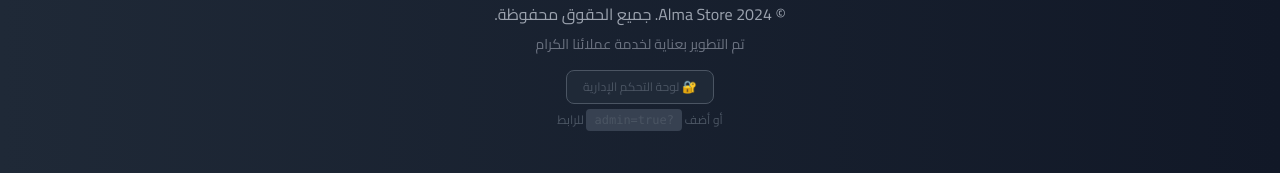
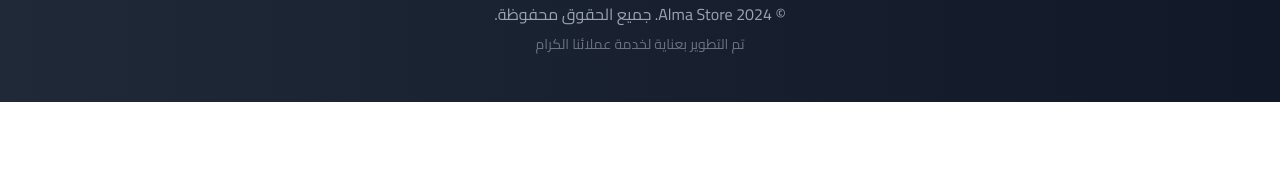
Before and after one commit to alaa8ali/alma-store, a React (Vite) app: page / in a window 1280 px wide. Shown: the part 1936-2109 px from the top of the page. After the commit the page ends 2038 px from the top, so only its background shows below. Built offline with nearby package versions, Linux system fonts and the light colour scheme.

Commit message:
Update App.tsx

```diff
--- a/src/App.tsx
+++ b/src/App.tsx
@@ -41,16 +41,13 @@
     checkAuth();
   }, [checkAuth]);
 
-  // Check for admin access from URL or localStorage
+  // Check for admin access ONLY from URL parameter (hidden method)
   useEffect(() => {
     const urlParams = new URLSearchParams(window.location.search);
-    const adminParam = urlParams.get('admin');
-    const adminFromStorage = localStorage.getItem('alma_show_admin');
-
-    if (adminParam === 'true' || adminFromStorage === 'true') {
+    if (urlParams.get('admin') === 'true') {
       setCurrentPage('admin');
-      // Store in localStorage so it persists
-      localStorage.setItem('alma_show_admin', 'true');
+      // Clean URL to hide the parameter
+      window.history.replaceState({}, document.title, window.location.pathname);
     }
   }, []);
 
@@ -129,7 +126,6 @@
       <AdminDashboard
         onLogout={() => {
           logout();
-          localStorage.removeItem('alma_show_admin');
           setCurrentPage('home');
         }}
         currentUser={currentUser!}
@@ -254,23 +250,6 @@
               <p className="text-gray-500 text-sm mt-2">
                 تم التطوير بعناية لخدمة عملائنا الكرام
               </p>
-
-              {/* Admin Access Buttons */}
-              <div className="mt-4 space-y-2">
-                <button
-                  onClick={() => {
-                    localStorage.setItem('alma_show_admin', 'true');
-                    setCurrentPage('admin');
-                  }}
-                  className="block mx-auto text-xs text-gray-600 hover:text-gray-400 transition-colors duration-200 bg-gray-800 hover:bg-gray-700 px-4 py-2 rounded-lg border border-gray-600"
-                >
-                  🔐 لوحة التحكم الإدارية
-                </button>
-
-                <p className="text-xs text-gray-600">
-                  أو أضف <code className="bg-gray-700 px-2 py-1 rounded">?admin=true</code> للرابط
-                </p>
-              </div>
             </div>
           </div>
         </div>
```
